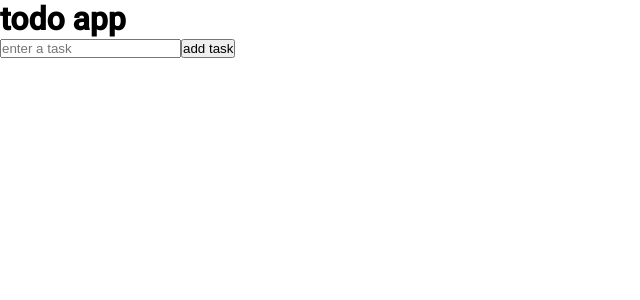
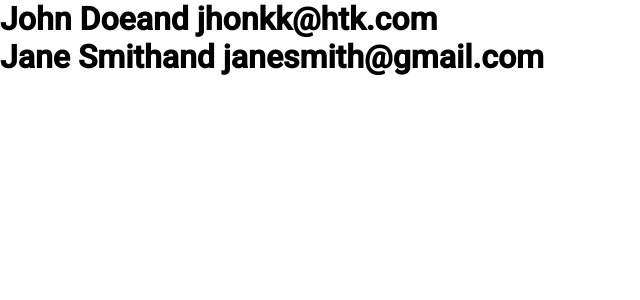
Before and after one commit to sacar6t9/angularIntern, an Angular app: page / in a window 1280 px wide. Shown: the top 300 px of the page, without its empty margins (0-640 px from the left). Built offline with nearby package versions, Linux system fonts and the light colour scheme.

Commit message:
senddata from parents to child

```diff
--- a/src/app/app.component.html
+++ b/src/app/app.component.html
@@ -1,7 +1,11 @@
-<!-- <app-header></app-header> -->
-<app-todo>
+<!-- <app-header ></app-header> -->
+<!-- <app-todo></app-todo> -->
+<ul>
+  @for (user of userDetails; track user.name) {
+    <p> <app-pdtcc [user]="user"> </app-pdtcc></p>
 
-</app-todo>
+  }
+</ul>
 
 
 
--- a/src/app/app.component.ts
+++ b/src/app/app.component.ts
@@ -4,11 +4,13 @@ import { RouterOutlet } from '@angular/router';
 import { UserListComponent } from './user-list/user-list.component';
 import { HeaderComponent } from './header/header.component';
 import { TodoComponent } from './todo/todo.component';
+import { PdtccComponent } from './pdtcc/pdtcc.component';
+import { UserDetailsComponent } from './user-details/user-details.component';
 
 @Component({
   selector: 'app-root',
   standalone: true,
-  imports: [CommonModule, RouterOutlet,UserListComponent,HeaderComponent,TodoComponent],
+  imports: [CommonModule, RouterOutlet,UserListComponent,HeaderComponent,TodoComponent,PdtccComponent,UserDetailsComponent],
   templateUrl: './app.component.html',
   styleUrl: './app.component.css'
 })
@@ -42,4 +44,12 @@ export class AppComponent {
   productList=[{id:1,name:'bisal'},
 {id:2,name:"Bikash"},
 {id:3,name:"Rahul"}];
+num=4;
+userDetails=[{
+  name:"John Doe",
+  email:'jhonkk@htk.com'
+},{
+  name:"Jane Smith",
+  email:'janesmith@gmail.com'
+}]
   }
--- /dev/null
+++ b/src/app/pdtcc/pdtcc.component.html
@@ -0,0 +1 @@
+<h1>{{user.name}}and {{user.email}}</h1>
--- /dev/null
+++ b/src/app/user-details/user-details.component.html
@@ -0,0 +1 @@
+<p>user-details works!</p>
```
Also changed, not shown: src/app/pdtcc/pdtcc.component.ts (added, +12 -0 lines), src/app/user-details/user-details.component.ts (added, +12 -0 lines), src/app/pdtcc/pdtcc.component.css (added), src/app/user-details/user-details.component.css (added), 2 other files (tests, documents, lock files or other folders).
